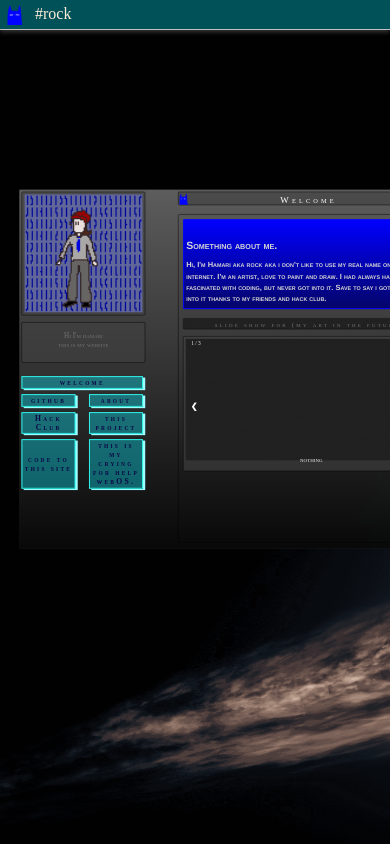
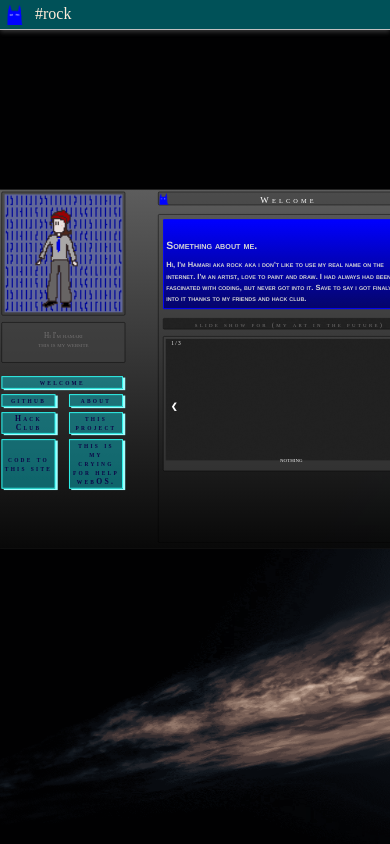
Before and after one commit to hamarisun/check, a plain HTML site: page index.html in a window 390 px wide. Drawn offline with Linux system fonts and the light colour scheme.

Commit message:
Add files via upload

```diff
--- a/style.css
+++ b/style.css
@@ -445,7 +445,7 @@ a{
     #main{
         transform: scale(0.45);
         margin-top: -200px;
-        margin-left: -310px;
+        margin-left: -330px;
         height: 800px;
         width: 941px;
 
```
